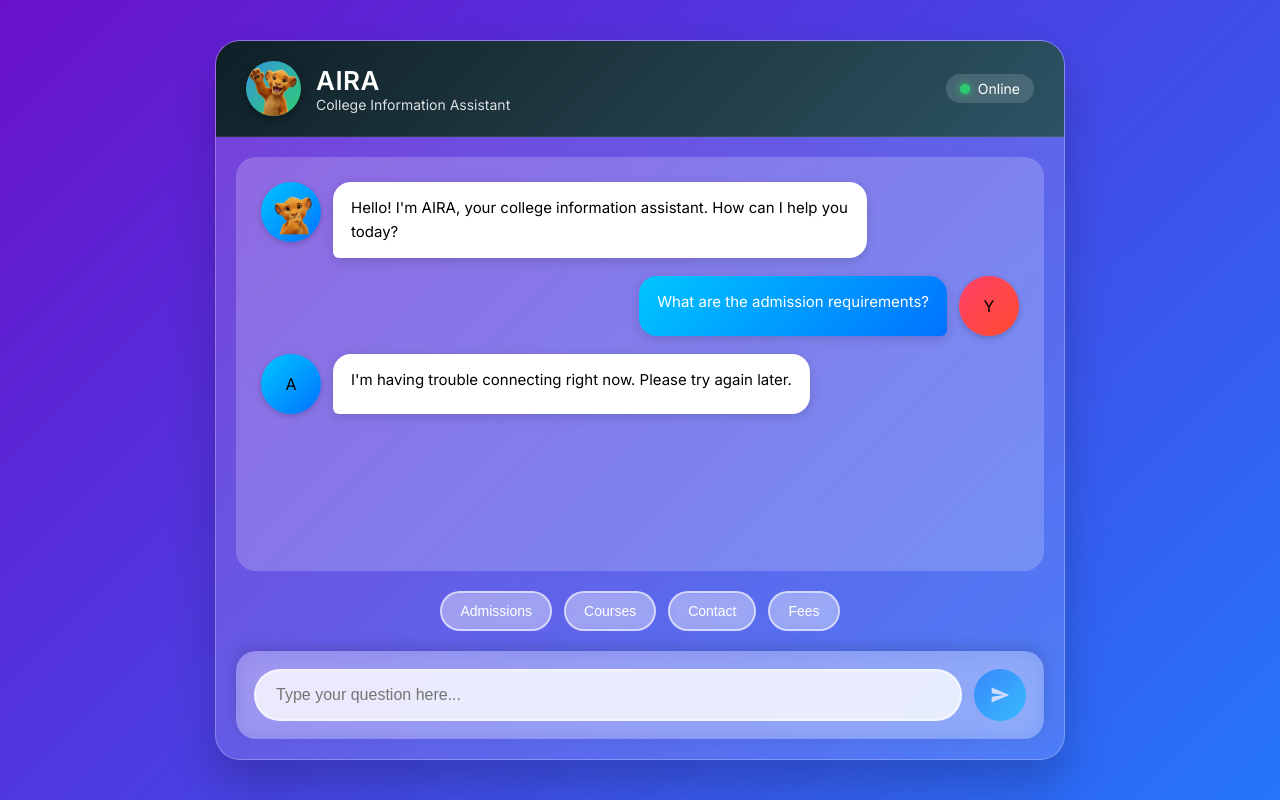
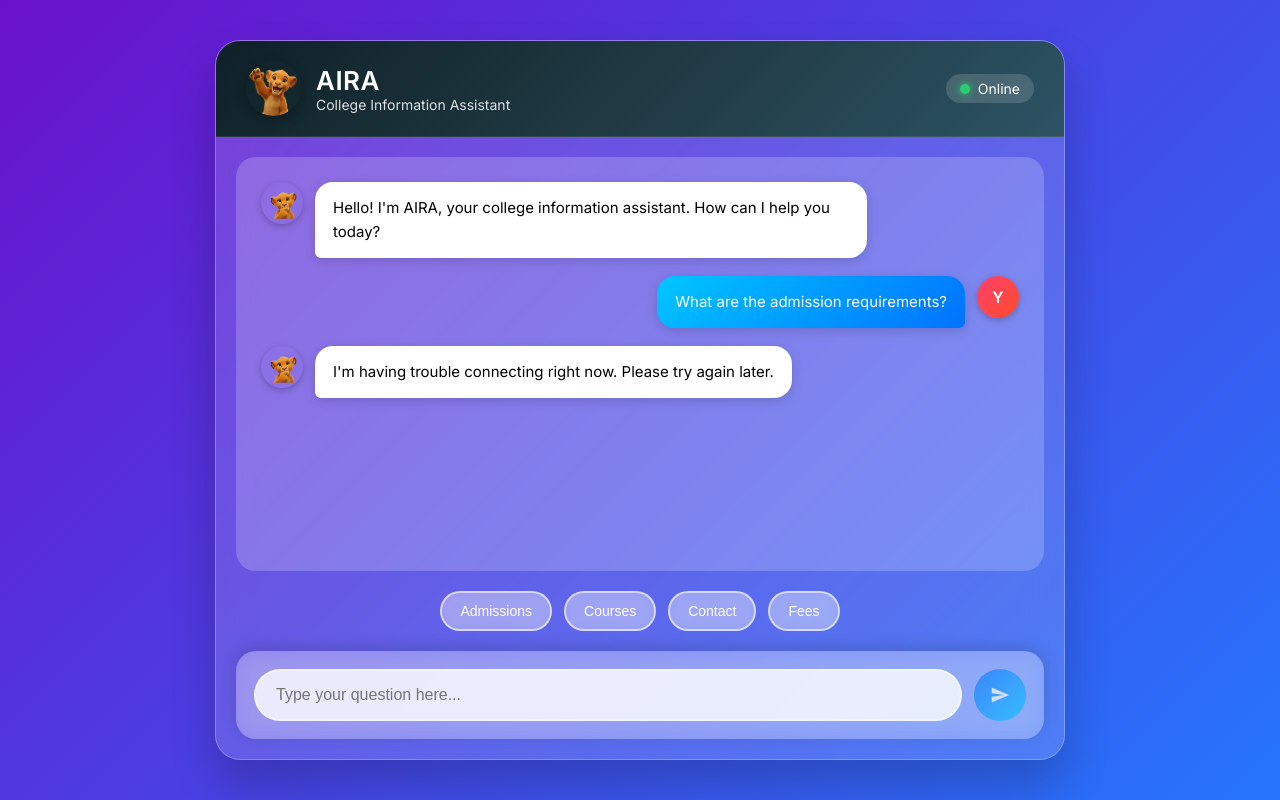
Before and after one commit to Kaushal1122/AIRA, a website: page public/index.html in a window 1280 px wide. Both pictures are taken after a click on the button "Admissions". Drawn offline with Linux system fonts and the light colour scheme; no server answers.

Commit message:
message-logo

```diff
--- a/public/script.js
+++ b/public/script.js
@@ -4,9 +4,10 @@ class AIRAChatbot {
     this.userInput = document.getElementById('userInput');
     this.sendButton = document.getElementById('sendButton');
     this.quickReplyButtons = document.querySelectorAll('.quick-reply-btn');
-
+    this.botAvatarPath = 'assets/Chatbot-logo.png';  // ✅ universal fix
     this.initializeEventListeners();
 }
+
 
     initializeEventListeners() {
         // Send button click event
@@ -81,7 +82,20 @@ class AIRAChatbot {
 
     const avatarDiv = document.createElement('div');
     avatarDiv.className = 'message-avatar';
-        avatarDiv.textContent = sender === 'user' ? 'Y' : 'A';
+
+    // ✅ If it's bot, use logo image
+    if (sender === 'bot') {
+    const img = document.createElement('img');
+    img.src = this.botAvatarPath;
+    img.alt = 'AIRA Logo';
+    img.className = 'bot-avatar-img';
+    avatarDiv.appendChild(img);
+}
+
+    // ✅ If it's user, show Y
+    else {
+        avatarDiv.textContent = 'Y';
+    }
 
     const contentDiv = document.createElement('div');
     contentDiv.className = 'message-content';
@@ -94,10 +108,10 @@ class AIRAChatbot {
     messageDiv.appendChild(contentDiv);
 
     this.chatMessages.appendChild(messageDiv);
-
-        // Scroll to bottom
     this.scrollToBottom();
     }
+
+
 
     showTypingIndicator() {
     const typingDiv = document.createElement('div');
@@ -106,7 +120,13 @@ class AIRAChatbot {
 
     const avatarDiv = document.createElement('div');
     avatarDiv.className = 'message-avatar';
-        avatarDiv.textContent = 'A';
+
+    // ✅ Use the same chatbot image instead of text “A”
+    const img = document.createElement('img');
+    img.src = this.botAvatarPath; // ✅ Leading slash is very important
+    img.alt = 'AIRA Logo';
+    img.className = 'bot-avatar-img';
+    avatarDiv.appendChild(img);
 
     const contentDiv = document.createElement('div');
     contentDiv.className = 'message-content';
@@ -124,6 +144,7 @@ class AIRAChatbot {
 
     this.scrollToBottom();
 }
+
 
     removeTypingIndicator() {
         const typingIndicator = document.getElementById('typing-indicator');
--- a/public/style.css
+++ b/public/style.css
@@ -49,17 +49,28 @@ body {
     gap: 15px;
 }
 
+/* ===== Header Bot Avatar ===== */
 .bot-avatar {
     width: 55px;
     height: 55px;
-    background: linear-gradient(135deg, #3498db, #2ecc71);
     border-radius: 50%;
+    overflow: hidden;
+    box-shadow: 0 4px 12px rgba(0, 0, 0, 0.3);
     display: flex;
     align-items: center;
     justify-content: center;
-    font-size: 24px;
-    font-weight: 600;
-    box-shadow: 0 4px 12px rgba(0, 0, 0, 0.3);
+    transition: transform 0.3s ease;
+}
+
+.bot-avatar img {
+    width: 100%;
+    height: 100%;
+    object-fit: cover;
+    border-radius: 50%;
+}
+
+.bot-avatar:hover {
+    transform: scale(1.08);
 }
 
 .header-text h1 {
@@ -74,6 +85,7 @@ body {
     font-weight: 400;
 }
 
+/* ===== Online Status ===== */
 .status-indicator {
     display: flex;
     align-items: center;
@@ -143,35 +155,54 @@ body {
     align-self: flex-start;
 }
 
+/* ===== Chat Avatars ===== */
 .message-avatar {
-    width: 60px;              /* size of the avatar bubble */
-    height: 60px;
+    width: 42px;
+    height: 42px;
     border-radius: 50%;
-    overflow: hidden;         /* ensures the image stays inside the circle */
+    overflow: hidden;
+    flex-shrink: 0;
     display: flex;
     align-items: center;
     justify-content: center;
-    background: linear-gradient(135deg, #00c6ff, #0072ff);
-    flex-shrink: 0;
-    box-shadow: 0 2px 6px rgba(0, 0, 0, 0.2);
+    box-shadow: 0 2px 6px rgba(0, 0, 0, 0.25);
+    font-weight: 600;
+    color: white;
+    font-size: 16px;
 }
 
-.message-avatar img {
+/* ✅ User avatar styling */
+.user-message .message-avatar {
+    background: linear-gradient(135deg, #ff416c, #ff4b2b);
+}
+
+/* ✅ Bot avatar styling */
+.bot-message .message-avatar {
+    background: none !important;
+    border: none;
+}
+
+/* ✅ Bot avatar image fix */
+.message-avatar img,
+.bot-avatar-img {
     width: 100%;
     height: 100%;
     object-fit: cover;
     border-radius: 50%;
+    display: block;
 }
 
-
-.user-message .message-avatar {
-    background: linear-gradient(135deg, #ff416c, #ff4b2b);
+/* ✅ Typing indicator bot avatar pulse */
+#typing-indicator .message-avatar img {
+    animation: avatarPulse 1.5s ease-in-out infinite;
 }
 
-.bot-message .message-avatar {
-    background: linear-gradient(135deg, #00c6ff, #0072ff);
+@keyframes avatarPulse {
+    0%, 100% { transform: scale(1); opacity: 1; }
+    50% { transform: scale(1.08); opacity: 0.85; }
 }
 
+/* ===== Message Content ===== */
 .message-content {
     background: white;
     padding: 14px 18px;
@@ -316,12 +347,3 @@ body {
         padding: 8px 12px;
     }
 }
-.bot-avatar img {
-    width: 100%;
-    height: 100%;
-    object-fit: cover;
-    border-radius: 50%;
-}
-.bot-avatar:hover {
-    transform: scale(1.08);
-}
```
Also changed, not shown: 1 other file. Lines whose indentation alone changed are shown as unchanged.
